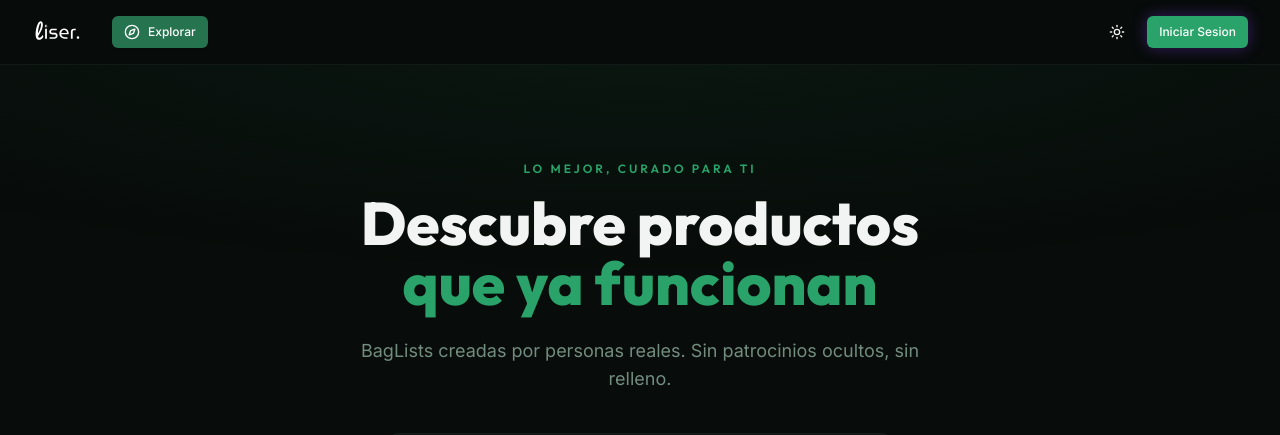
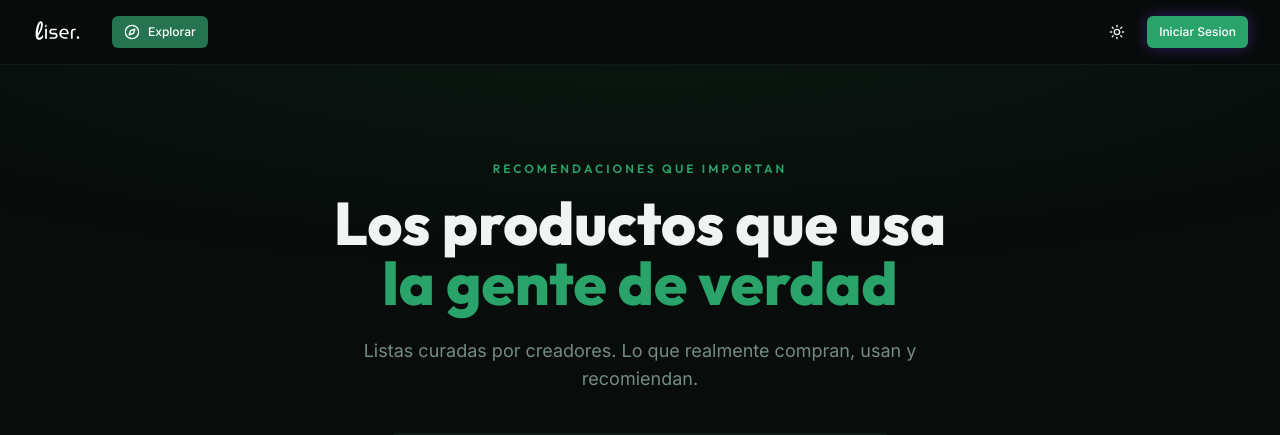
Before and after one commit to excusasclub/liser_v26, a React (Create React App) app in the folder frontend/: page /explore in a window 1280 px wide. Shown: the top 435 px of the page. Built offline with nearby package versions, Linux system fonts and the light colour scheme; no server answers.

Commit message:
feat: Cambios en el copy y en el buscador

```diff
--- a/frontend/src/pages/ExplorePage.js
+++ b/frontend/src/pages/ExplorePage.js
@@ -36,7 +36,7 @@ export default function ExplorePage() {
 
   const handleSearch = (e) => {
     e.preventDefault();
-    if (search.trim()) navigate(`/search?q=${encodeURIComponent(search.trim())}`);
+    if (search.trim()) navigate(`/explore/all?search=${encodeURIComponent(search.trim())}`);
   };
 
   const scroll = (dir) => {
@@ -62,14 +62,14 @@ export default function ExplorePage() {
         />
         <div className="relative max-w-3xl mx-auto px-4 py-16 sm:py-24 text-center">
           <p className="text-xs font-semibold tracking-[0.25em] uppercase text-primary mb-4 font-['Outfit']">
-            Lo mejor, curado para ti
+            Recomendaciones que importan
           </p>
           <h1 className="text-4xl sm:text-6xl font-extrabold font-['Outfit'] text-foreground leading-tight mb-6">
-            Descubre productos<br />
-            <span className="text-primary">que ya funcionan</span>
+            Los productos que usa<br />
+            <span className="text-primary">la gente de verdad</span>
           </h1>
           <p className="text-muted-foreground text-lg mb-10 max-w-xl mx-auto">
-            BagLists creadas por personas reales. Sin patrocinios ocultos, sin relleno.
+            Listas curadas por creadores. Lo que realmente compran, usan y recomiendan.
           </p>
           <form onSubmit={handleSearch} className="relative max-w-lg mx-auto">
             <Search className="absolute left-4 top-1/2 -translate-y-1/2 w-5 h-5 text-muted-foreground pointer-events-none" />
```
